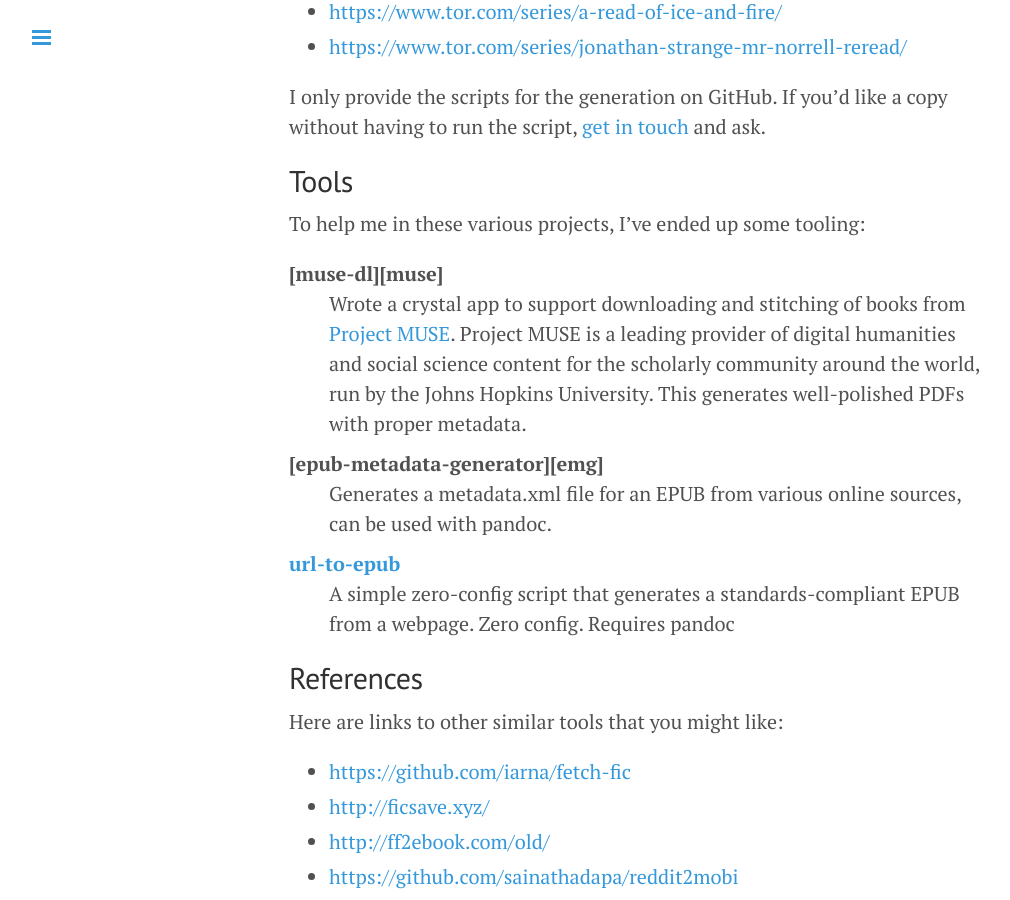
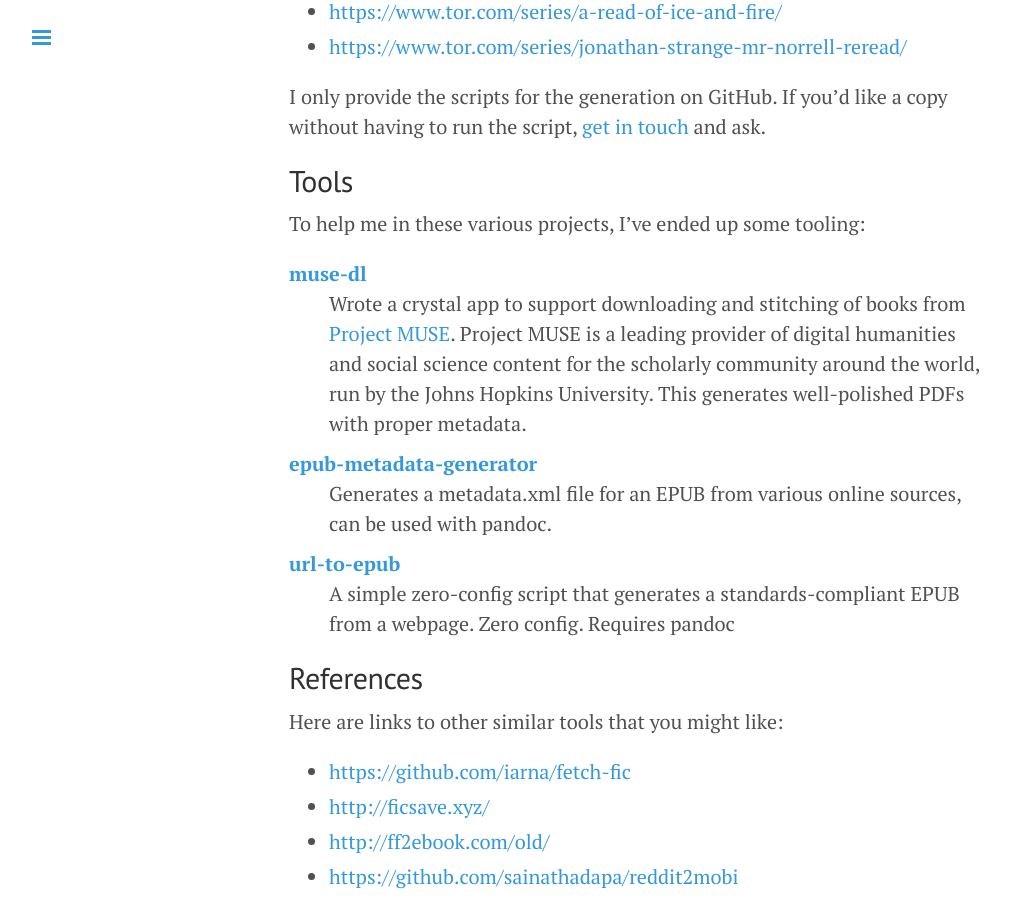
Before and after one commit to captn3m0/captn3m0.github.com, a Jekyll site: the page built from pages/ebooks.md, in a window 1280 px wide and 900 px high, scrolled down 1848 px. Shown: the whole window, without its empty margins (1-1011 px from the left). Built offline with Jekyll 4.4.1, drawn with Linux system fonts in a browser that asks for light colours; some of the changed lines change nothing that is shown.

Commit message:
fix links

```diff
--- a/pages/ebooks.md
+++ b/pages/ebooks.md
@@ -109,3 +109,6 @@
 [skyward-source]: https://www.getunderlined.com/read/excerpt-reveal-start-reading-skyward-by-brandon-sanderson/
 [url-to-epub]: https://www.npmjs.com/package/url-to-epub
 [se3-source]: https://www.cl.cam.ac.uk/~rja14/book.html
+
+[muse]: https://github.com/captn3m0/muse-dl
+[emg]: https://github.com/captn3m0/epub-metadata-generator
```
